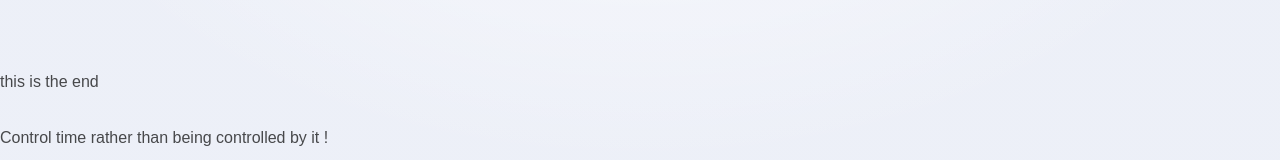
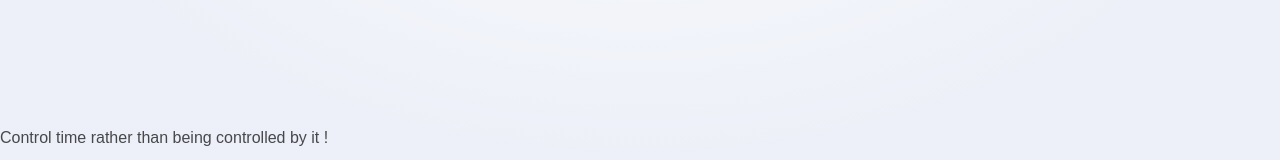
Before and after one commit to anotheropensourcefan/sveltekit-is-amazing, a SvelteKit app: page / in a window 1280 px wide. Shown: the part 634-794 px from the top of the page. Built offline with nearby package versions, Linux system fonts and the light colour scheme.

Commit message:
Update +layout.svelte

```diff
--- a/src/routes/+layout.svelte
+++ b/src/routes/+layout.svelte
@@ -10,7 +10,6 @@
 	<main>
 		<slot />
 	</main>
-	<p>this is the end</p>
 	<Footer />
 </div>
 
```
